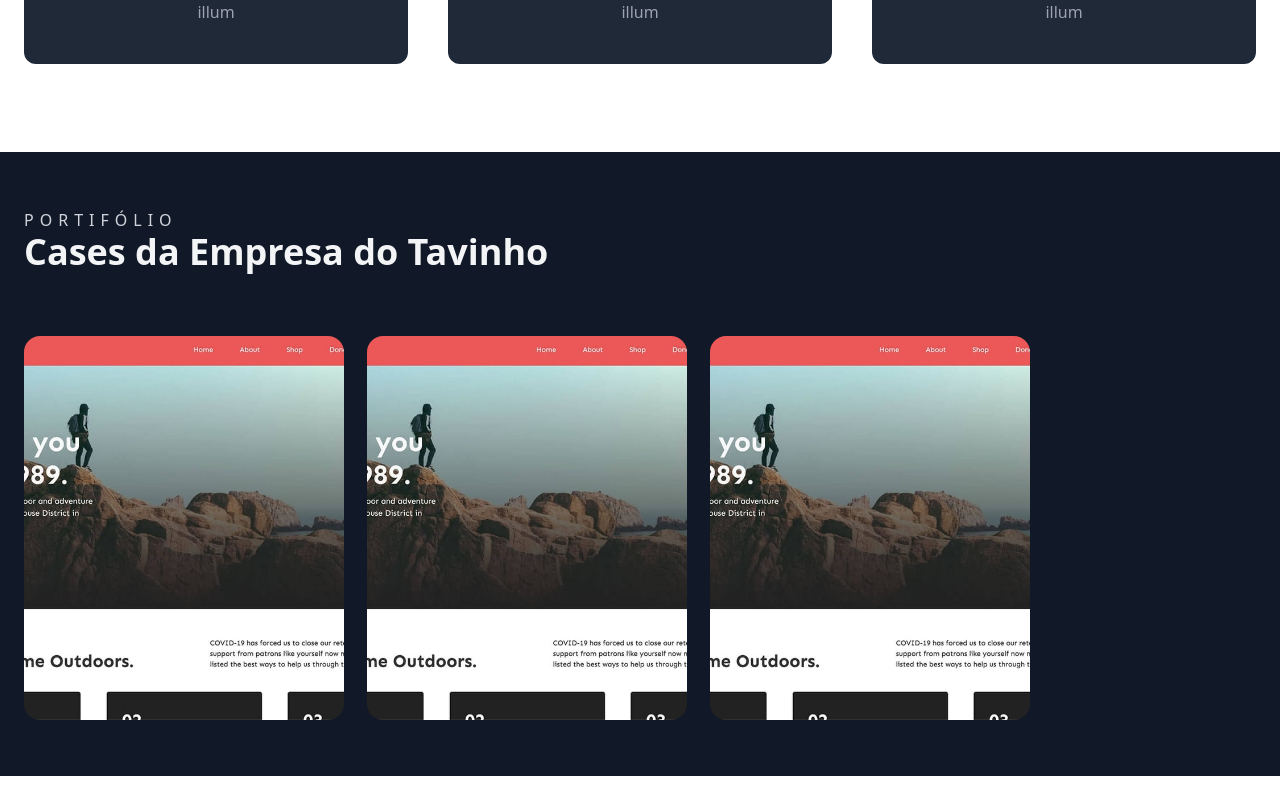
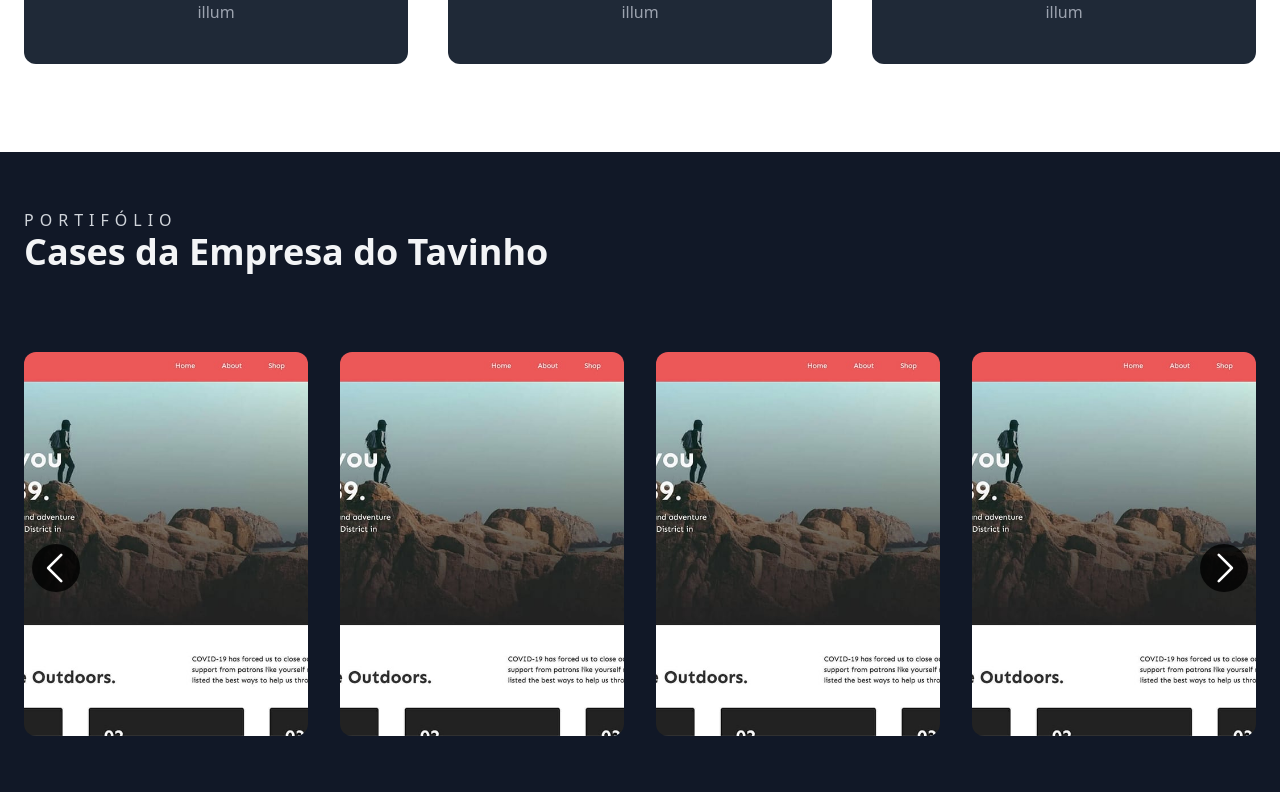
Before and after one commit to calebesg/webpage, a Next.js app: page / in a window 1280 px wide. Shown: the part 1138-1930 px from the top of the page. Built offline with nearby package versions, Linux system fonts and the light colour scheme.

Commit message:
created portifolio section

```diff
--- a/package.json
+++ b/package.json
@@ -14,11 +14,11 @@
     "@types/react": "18.2.20",
     "@types/react-dom": "18.2.7",
     "autoprefixer": "^10.4.15",
+    "keen-slider": "^6.8.6",
     "next": "13.4.17",
     "postcss": "^8.4.28",
     "react": "18.2.0",
     "react-dom": "18.2.0",
-    "swiper": "^10.2.0",
     "tailwindcss": "^3.3.3",
     "typescript": "5.1.6"
   }
--- /dev/null
+++ b/src/components/PartnerCard.tsx
@@ -0,0 +1,18 @@
+import Image from "next/image";
+
+
+import siteImg01 from '../../public/img/01.jpeg'
+import siteImg02 from '../../public/img/03.jpeg'
+
+export function ParterCard() {
+  return (
+    <div className="relative keen-slider__slide z-10 h-96 rounded-xl overflow-hidden cursor-pointer">
+      <Image src={siteImg01} className="h-full object-cover " alt="" />
+
+      <div className="absolute inset-0 bg-gradient-to-t flex flex-col items-center justify-center opacity-0 hover:opacity-100 duration-200 transition">
+        <strong className="text-white text-4xl">Apple</strong>
+        <span className="text-gray-300 text-center mt-4">Parceiros da Apple aprovam os resultados obtidos!</span>
+      </div>
+    </div>
+  )
+}
--- a/src/pages/_app.tsx
+++ b/src/pages/_app.tsx
@@ -1,5 +1,5 @@
 import '@/styles/globals.css'
-import 'swiper/css'
+import 'keen-slider/keen-slider.min.css'
 import type { AppProps } from 'next/app'
 
 export default function App({ Component, pageProps }: AppProps) {
--- a/src/pages/index.tsx
+++ b/src/pages/index.tsx
@@ -1,16 +1,44 @@
 import Head from "next/head"
-import Image from "next/image"
-import { Swiper, SwiperSlide } from "swiper/react"
-import { TrendUp, Browsers, Megaphone } from '@phosphor-icons/react'
+import { useState } from 'react'
+import { useKeenSlider } from 'keen-slider/react'
+import { TrendUp, Browsers, Megaphone, CaretLeft, CaretRight } from '@phosphor-icons/react'
 
 import HeaderBar from "@/components/HeaderBar"
 import ServiceCard from "@/components/ServiceCard"
 import Container from "@/layout/Container"
-
-import siteImg01 from '../../public/img/01.jpeg'
-import siteImg02 from '../../public/img/03.jpeg'
+import { ParterCard } from "@/components/PartnerCard"
 
 export default function Home() {
+  const [loaded, setLoaded] = useState(false)
+  const [currentSlide, setCurrentSlide] = useState(0)
+  const [sliderRef, instanceRef] = useKeenSlider<HTMLDialogElement>({
+    initial: 0,
+    slideChanged(slider) {
+      setCurrentSlide(slider.track.details.rel)
+    },
+    created() {
+      setLoaded(true)
+    },
+    breakpoints: {
+      '(min-width: 400px)': {
+        slides: { perView: 1, spacing: 32 },
+      },
+      '(min-width: 600px)': {
+        slides: { perView: 2, spacing: 32 },
+      },
+      '(min-width: 800px)': {
+        slides: { perView: 3, spacing: 32 },
+      },
+      '(min-width: 1000px)': {
+        slides: { perView: 4, spacing: 32 },
+      },
+      '(min-width: 1200px)': {
+        slides: { perView: 4, spacing: 32 },
+      },
+    },
+    slides: { perView: 1, spacing: 16 }
+  })
+
   return (
     <>
       <Head>
@@ -22,8 +50,8 @@ export default function Home() {
       <main>
         <Container>
           {/* {BANNER ==================================================} */}
-          <div className="w-full relative flex items-center justify-center md:justify-start bg-banner bg-cover m-auto h-[74vh] max-h-[600px] px-6 -z-10 after:absolute after:w-full after:h-full after:bg-black/40 after:backdrop-blur-sm after:left-0 after:-z-20">
-            <section className="w-full md:w-[50%]">
+          <div className="w-full relative flex items-center justify-center md:justify-start bg-banner bg-cover m-auto h-[74vh] max-h-[600px] px-6 -z-10 after:absolute after:inset-0 after:bg-gradient-to-t">
+            <section className="w-full md:w-[50%] z-50">
               <h1 className="text-white font-bold text-5xl leading-tight text-center md:text-left">
                 Levando seu comercio para o próximo <span className="text-green-400">Nível</span>
               </h1>
@@ -83,45 +111,43 @@ export default function Home() {
               </div>
             </div>
 
-            <Swiper
-              spaceBetween={140}
-              slidesPerView={4}
-              className="mt-16"
-              modules={[]}
-              effect="coverflow"
-              onSlideChange={swiper => ()=> {}}
-            >
-              <SwiperSlide>
-                <div className="relative z-10 w-80 h-96 rounded-2xl overflow-hidden cursor-pointer">
-                  <Image src={siteImg01} className="h-full object-cover " alt="" />
+            <div className="w-full px-4 md:px-0 navigation-wrapper relative">
+              <div ref={sliderRef as any} className="keen-slider mt-20">
+                {/* {games.map(game => (
+                  <GameBanner
+                    key={game.id}
+                    adsCount={game._count.ads}
+                    bannerUrl={game.imageUrl}
+                    title={game.name}
+                  />
+                ))} */}
+                <ParterCard />
+                <ParterCard />
+                <ParterCard />
+                <ParterCard />
+              </div>
+              {loaded && instanceRef.current && (
+                <>
+                  <button
+                    className="arrow arrow--left absolute top-1/2 left-6 bg-black/80 md:-left-14 w-12 h-12 rounded-full translate-x-16 z-50"
+                    onClick={(e: any) =>
+                      e.stopPropagation() || instanceRef.current?.prev()
+                    }
+                  >
+                    <CaretLeft size={42} color="#fff" width="bold" />
+                  </button>
+                  <button
+                    className="arrow arrow--right absolute top-1/2 right-6 bg-black/80 md:-right-14 w-12 h-12 rounded-full -translate-x-16 z-50"
+                    onClick={(e: any) =>
+                      e.stopPropagation() || instanceRef.current?.next()
+                    }
+                  >
+                    <CaretRight size={42} color="#fff" width="bold" />
+                  </button>
+                </>
+              )}
+            </div>
 
-                  <div className="absolute inset-0 bg-gradient-to-t flex flex-col items-center justify-center opacity-0 hover:opacity-100 duration-200 transition">
-                    <strong className="text-white text-4xl">Apple</strong>
-                    <span className="text-gray-300 text-center mt-4">Parceiros da Apple aprovam os resultados obtidos!</span>
-                  </div>
-                </div>
-              </SwiperSlide>
-              <SwiperSlide>
-                <div className="relative z-10 w-80 h-96 rounded-2xl overflow-hidden cursor-pointer">
-                  <Image src={siteImg01} className="h-full object-cover " alt="" />
-
-                  <div className="absolute inset-0 bg-gradient-to-t flex flex-col items-center justify-center opacity-0 hover:opacity-100 duration-200 transition">
-                    <strong className="text-white text-4xl">Apple</strong>
-                    <span className="text-gray-300 text-center mt-4">Parceiros da Apple aprovam os resultados obtidos!</span>
-                  </div>
-                </div>
-              </SwiperSlide>
-              <SwiperSlide>
-                <div className="relative z-10 w-80 h-96 rounded-2xl overflow-hidden cursor-pointer">
-                  <Image src={siteImg01} className="h-full object-cover " alt="" />
-
-                  <div className="absolute inset-0 bg-gradient-to-t flex flex-col items-center justify-center opacity-0 hover:opacity-100 duration-200 transition">
-                    <strong className="text-white text-4xl">Apple</strong>
-                    <span className="text-gray-300 text-center mt-4">Parceiros da Apple aprovam os resultados obtidos!</span>
-                  </div>
-                </div>
-              </SwiperSlide>
-            </Swiper>
           </section>
 
 
--- a/tailwind.config.ts
+++ b/tailwind.config.ts
@@ -8,7 +8,7 @@ const config: Config = {
       'gradient-radial': 'radial-gradient(var(--tw-gradient-stops))',
         'gradient-conic':
           'conic-gradient(from 180deg at 50% 50%, var(--tw-gradient-stops))',
-      'gradient-to-t': 'linear-gradient(0deg, #010101, #ffffff00)'
+      'gradient-to-t': 'linear-gradient(0deg, #131313, #ffffff00)'
     },
     maxWidth: {
       'xxxl': "1920px"
```
Also changed, not shown: src/styles/globals.css (line endings or trailing spaces), 1 other file (tests, documents, lock files or other folders).
